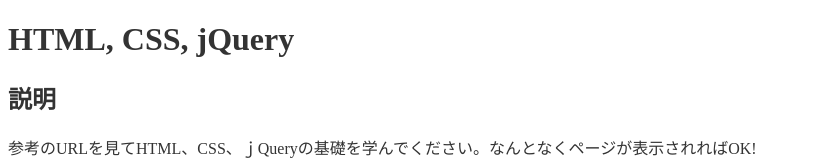
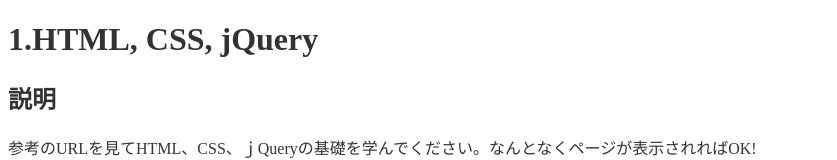
Before and after one commit to 8705/early-retire.fm, a plain HTML site: page enjoy/1-html-css-jquery/index.html in a window 1280 px wide. Shown: the top 160 px of the page, without its empty margins (0-837 px from the left). Drawn offline with nearby package versions, Linux system fonts and the light colour scheme.

Commit message:
目次の並び変更

```diff
--- a/enjoy/1-html-css-jquery/index.html
+++ b/enjoy/1-html-css-jquery/index.html
@@ -15,7 +15,7 @@
 </head>
 <body>
   <div id="app">
-    <h1>HTML, CSS, jQuery</h1>
+    <h1>1.HTML, CSS, jQuery</h1>
     <div id="article">
 		<h2 id="-">説明</h2>
 		<p>参考のURLを見てHTML、CSS、ｊQueryの基礎を学んでください。なんとなくページが表示されればOK!<br>ここでは動画を見るだけで何も覚える必要はないです。</p>
```
Also changed, not shown: enjoy/8-git/index.html (+1 -1 lines), index.html (+1 -1 lines).
